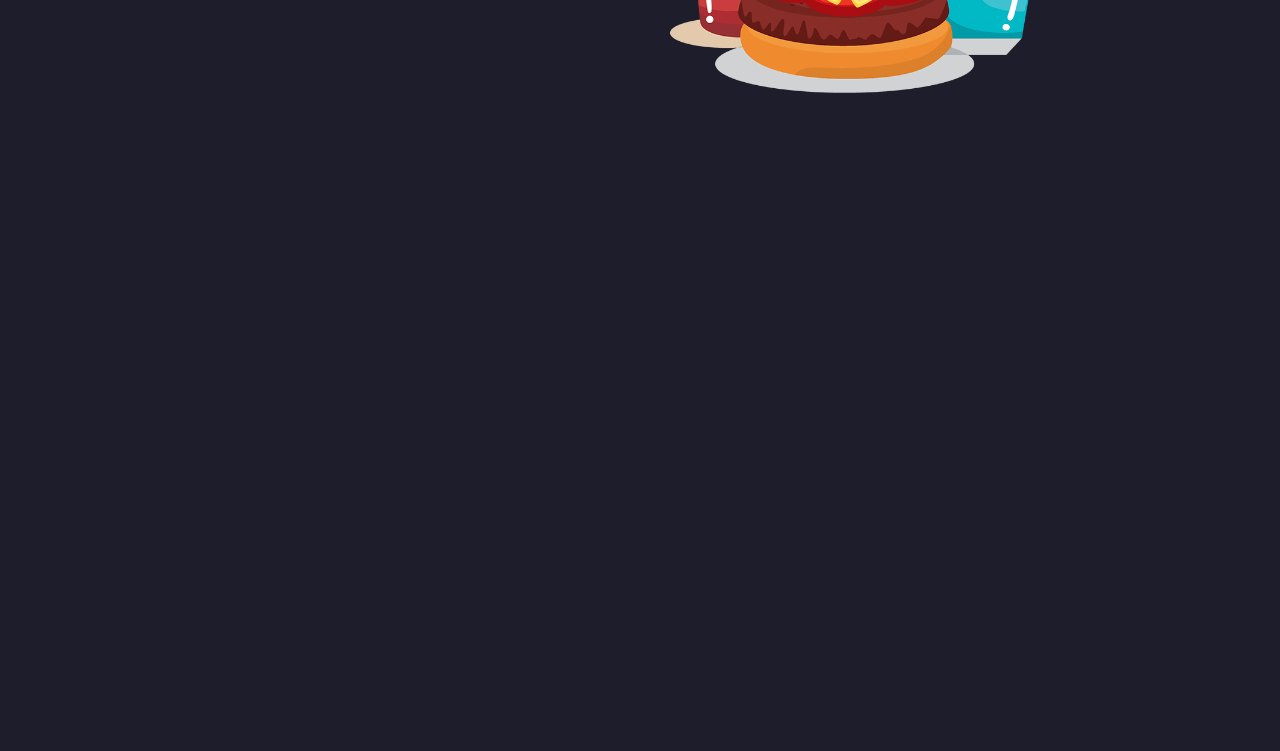
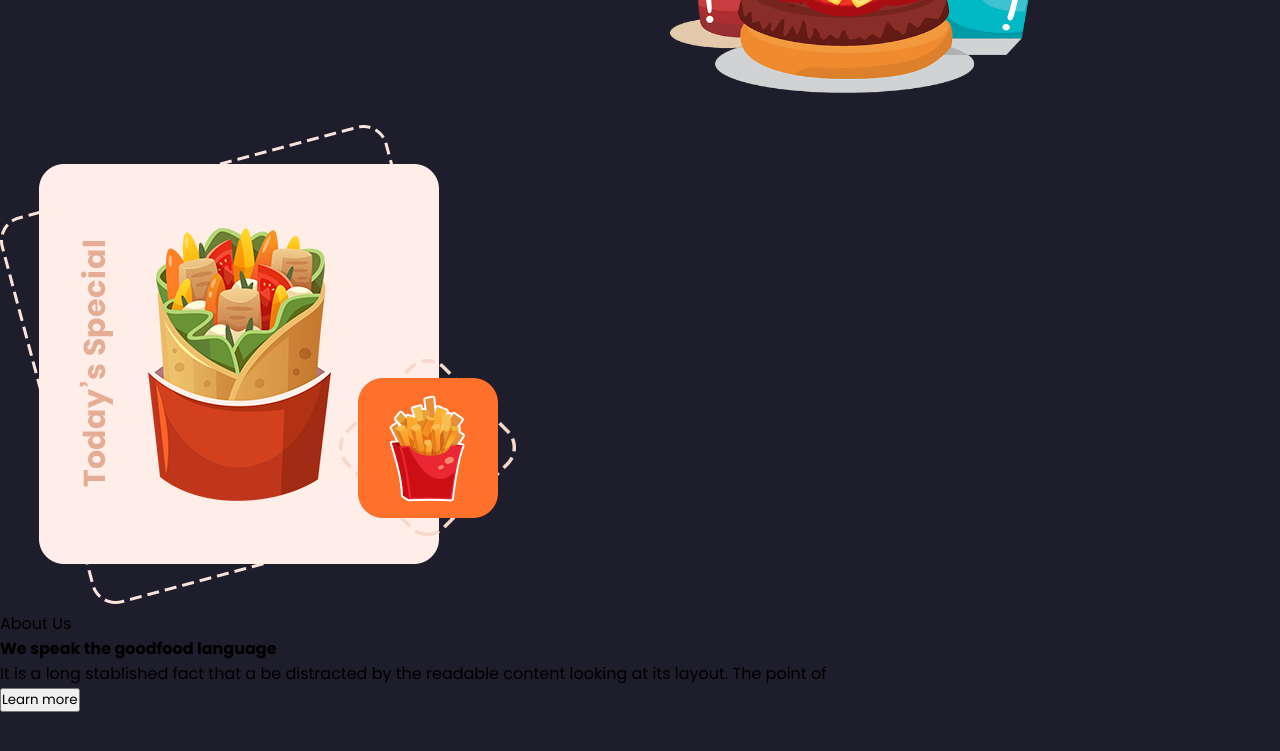
Before and after one commit to JhoanSB0608/proyectoWeb, a plain HTML site: page index.html in a window 1280 px wide. Shown: the part 487-1238 px from the top of the page. Drawn offline with Linux system fonts and the light colour scheme.

Commit message:
refactor: :zap: Se creo la estructura de la section de about us

```diff
--- a/index.html
+++ b/index.html
@@ -36,6 +36,16 @@
             <img src="../storage/img/home.png">
         </div>
     </section>
+    <section id="about" class="aboutus">
+        <img src="./storage/img/about.png" alt="">
+        <div class="textbox_aboutus">
+            <p>About Us</p>
+            <b>We speak the good</b><b>food language</b>
+            <p>It is a long stablished fact that a be distracted by the readable content looking at its layout. The point of</p>
+            <button>Learn more</button>
+        </div>
+    </section>
+
 </body>
 
 </html>
```
